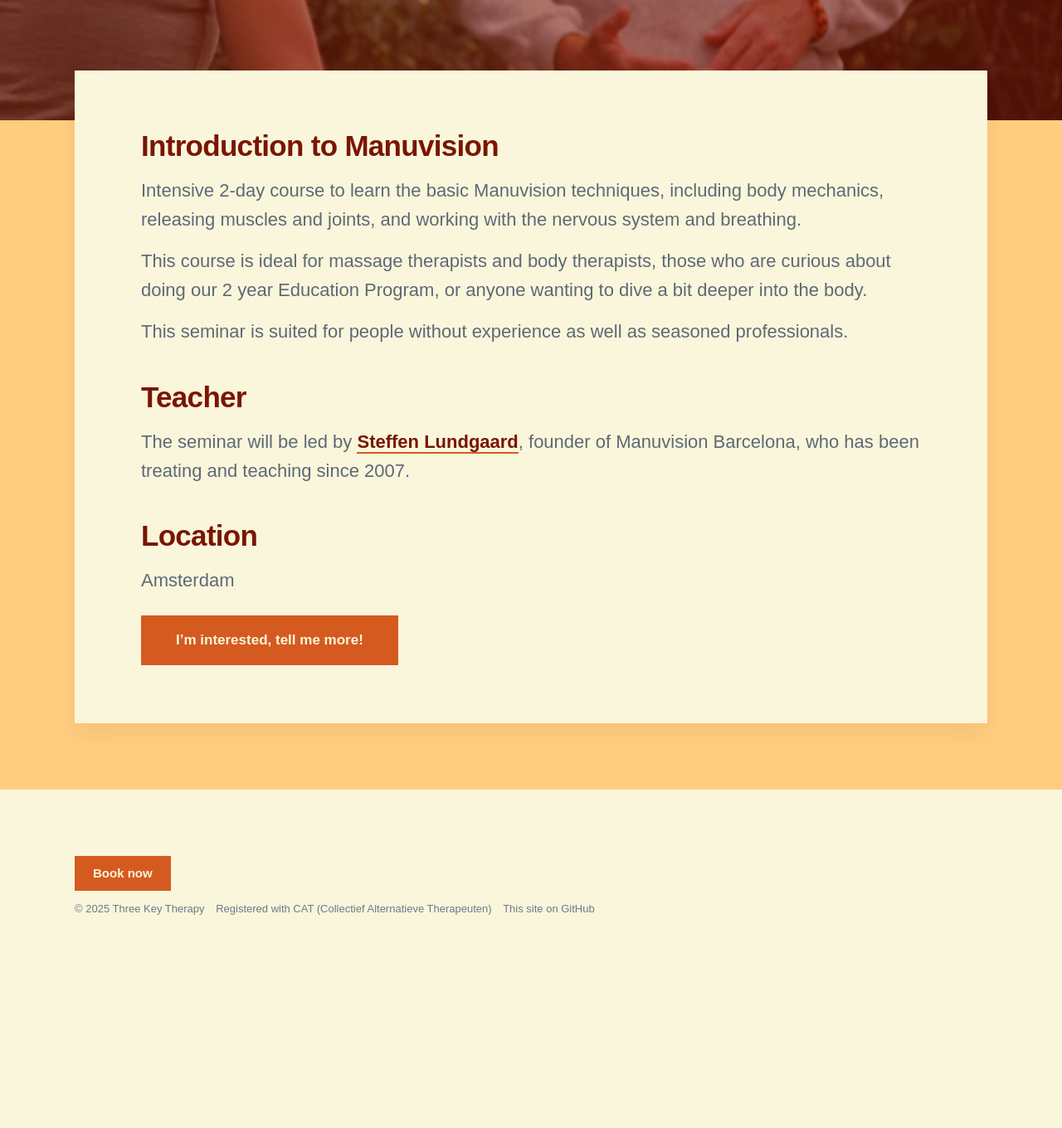
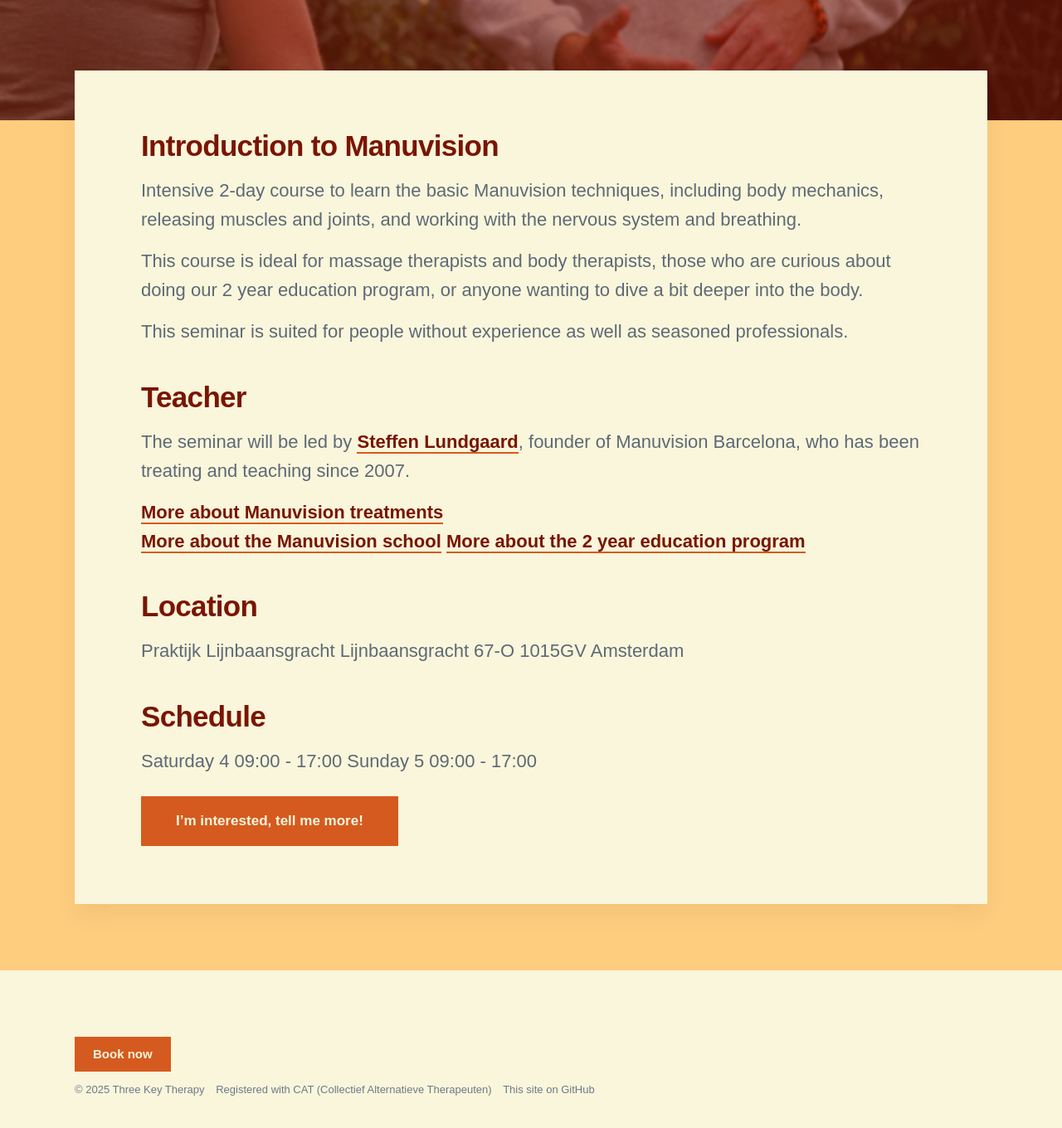
Before and after one commit to threekeytherapy/threekeytherapy.com, a Jekyll site: the page built from _workshops/seminar.md, in a window 1280 px wide and 1400 px high, scrolled down 598 px. Shown: the top 1360 px of the window at 83% size. Built offline with Jekyll 4.4.1, drawn with Linux system fonts in a browser that asks for light colours; nearby versions of some CDN libraries; some web fonts are replaced; before the commit the page ends 1780 px from its top, so only the background shows below that.

Commit message:
adds info

```diff
--- a/_workshops/seminar.md
+++ b/_workshops/seminar.md
@@ -12,7 +12,7 @@ redirects_from:
 
 Intensive 2-day course to learn the basic Manuvision techniques, including body mechanics, releasing muscles and joints, and working with the nervous system and breathing.
 
-This course is ideal for massage therapists and body therapists, those who are curious about doing our 2 year Education Program, or anyone wanting to dive a bit deeper into the body.
+This course is ideal for massage therapists and body therapists, those who are curious about doing our 2 year education program, or anyone wanting to dive a bit deeper into the body.
 
 This seminar is suited for people without experience as well as seasoned professionals.
 
@@ -20,8 +20,17 @@ This seminar is suited for people without experience as well as seasoned profess
 
 The seminar will be led by [Steffen Lundgaard](https://manuvision.es/en/steffen-en/), founder of Manuvision Barcelona, who has been treating and teaching since 2007.
 
+[More about Manuvision treatments](../bodytherapy)
+[More about the Manuvision school](../about#about-manuvision)
+[More about the 2 year education program](/workshops/education)
+
 ## Location
 
-Amsterdam
+Praktijk Lijnbaansgracht Lijnbaansgracht 67-O 1015GV Amsterdam
+
+## Schedule
+
+Saturday 4 09:00 - 17:00
+Sunday 5 09:00 - 17:00
 
 <a href="/contact" class="button button--large">I'm interested, tell me more!</a>
```
